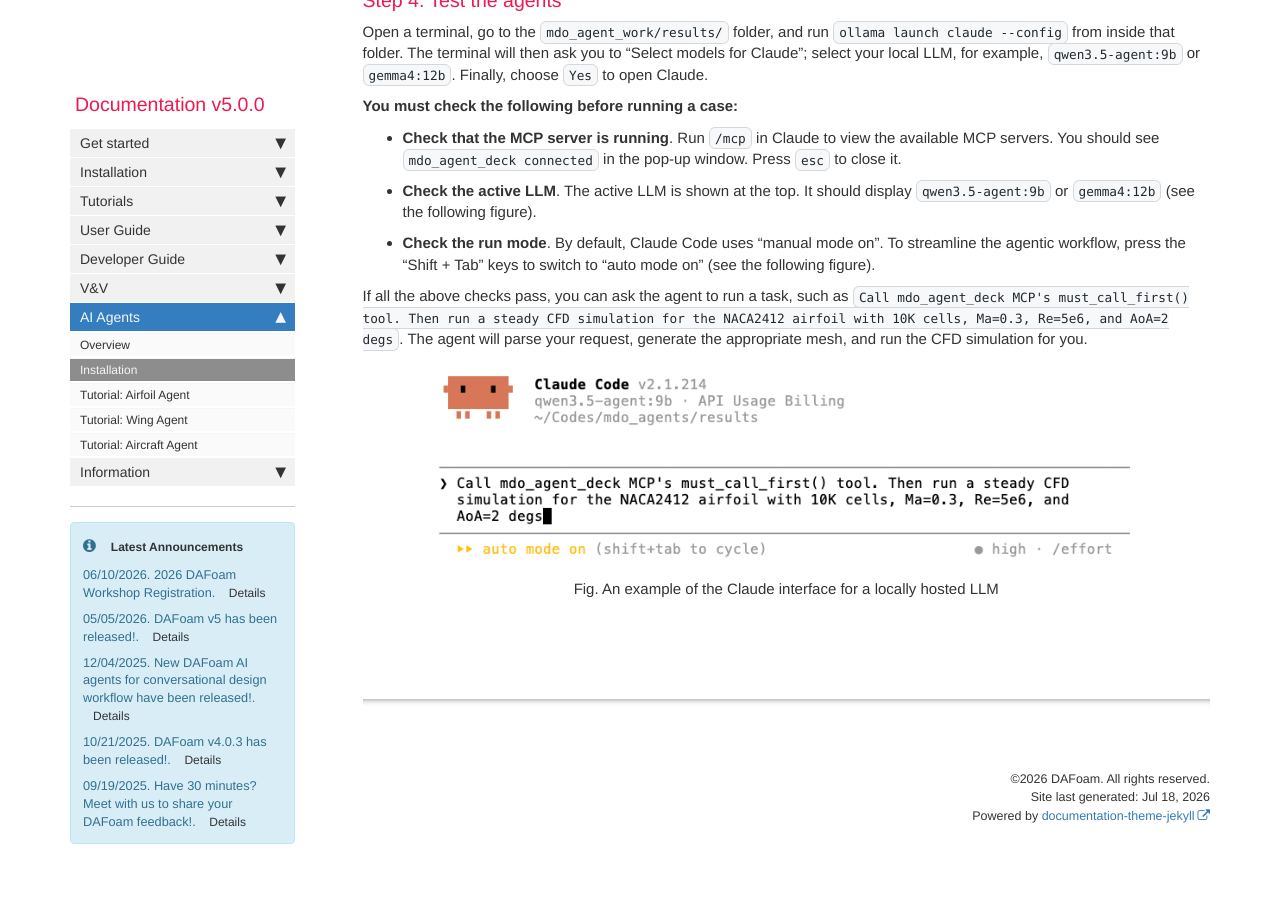
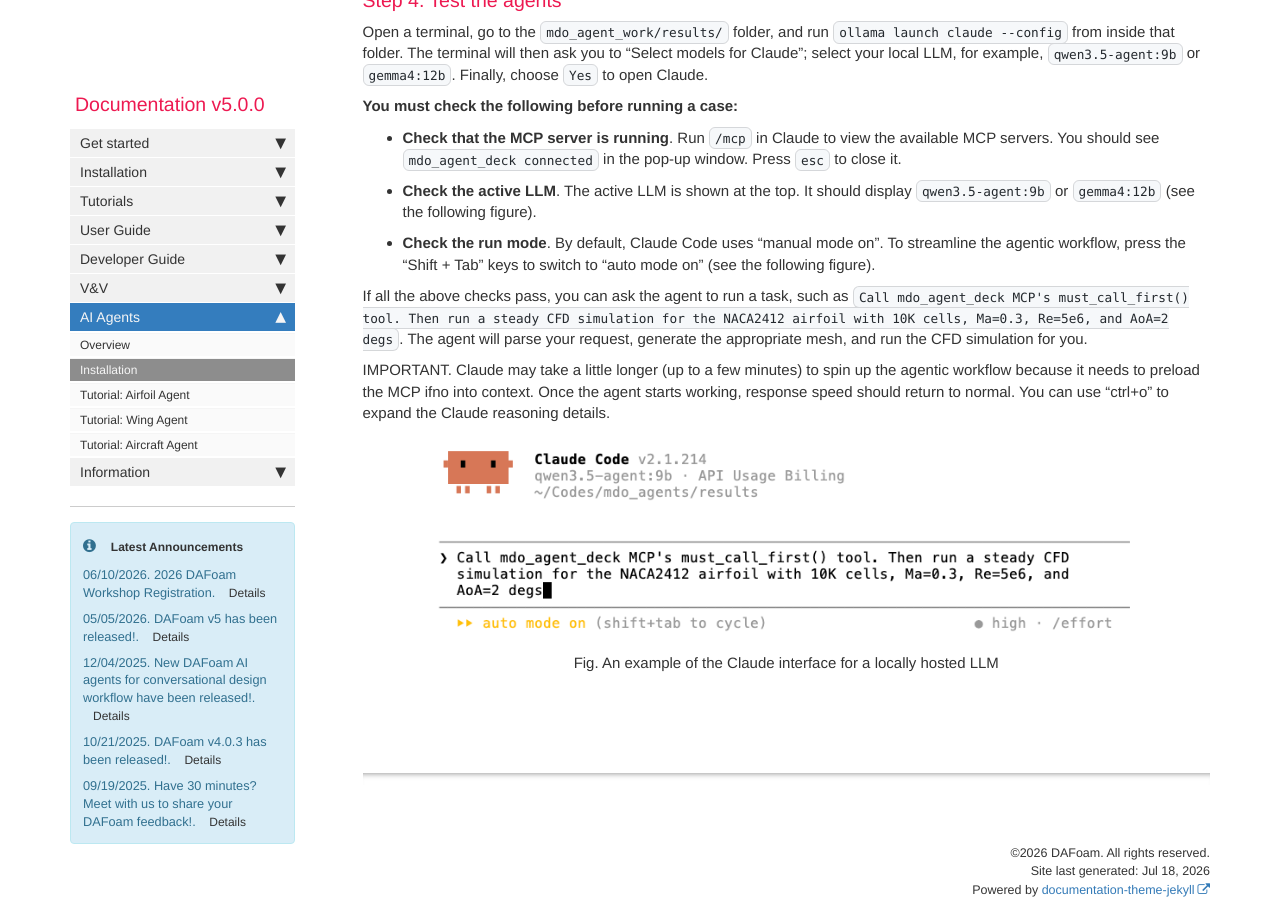
Before and after one commit to DAFoam/DAFoam.github.io, a Jekyll site: the page built from pages/mydoc/mydoc_ai_agent_installation.md, in a window 1280 px wide and 900 px high, scrolled down 9796 px. Built offline with Jekyll 4.4.1, drawn with Linux system fonts in a browser that asks for light colours; comment, search, counter and statistics services are not loaded.

Commit message:
content update

```diff
--- a/pages/mydoc/mydoc_ai_agent_installation.md
+++ b/pages/mydoc/mydoc_ai_agent_installation.md
@@ -382,6 +382,8 @@ Open a terminal, go to the `mdo_agent_work/results/` folder, and run `ollama lau
 
 If all the above checks pass, you can ask the agent to run a task, such as `Call mdo_agent_deck MCP's must_call_first() tool. Then run a steady CFD simulation for the NACA2412 airfoil with 10K cells, Ma=0.3, Re=5e6, and AoA=2 degs`. The agent will parse your request, generate the appropriate mesh, and run the CFD simulation for you.
 
+IMPORTANT. Claude may take a little longer (up to a few minutes) to spin up the agentic workflow because it needs to preload the MCP ifno into context. Once the agent starts working, response speed should return to normal. You can use "ctrl+o" to expand the Claude reasoning details.
+
 <div style="text-align: center;">
 <img src="{{ site.url }}{{ site.baseurl }}/images/tutorials/AI-installation-local-llm.png" style="width:800px !important;" />
 
```
